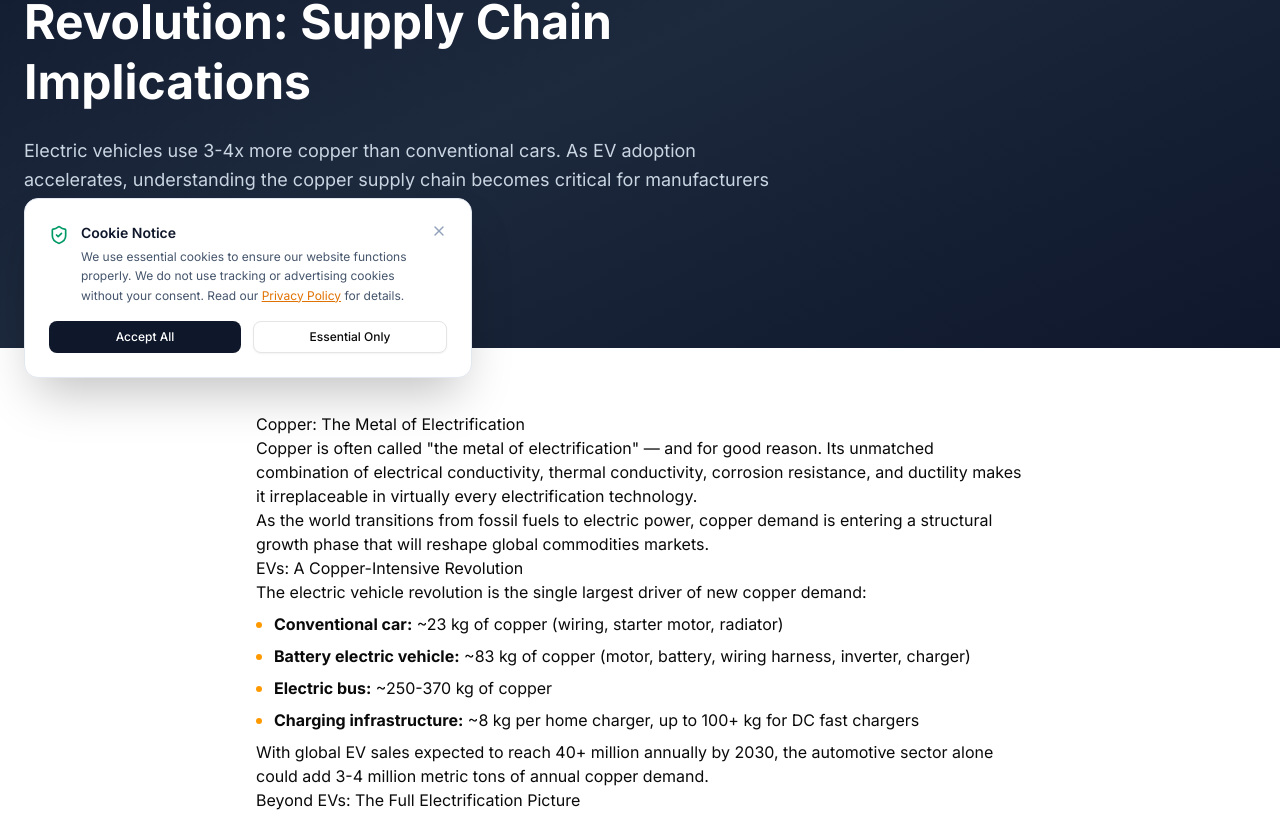
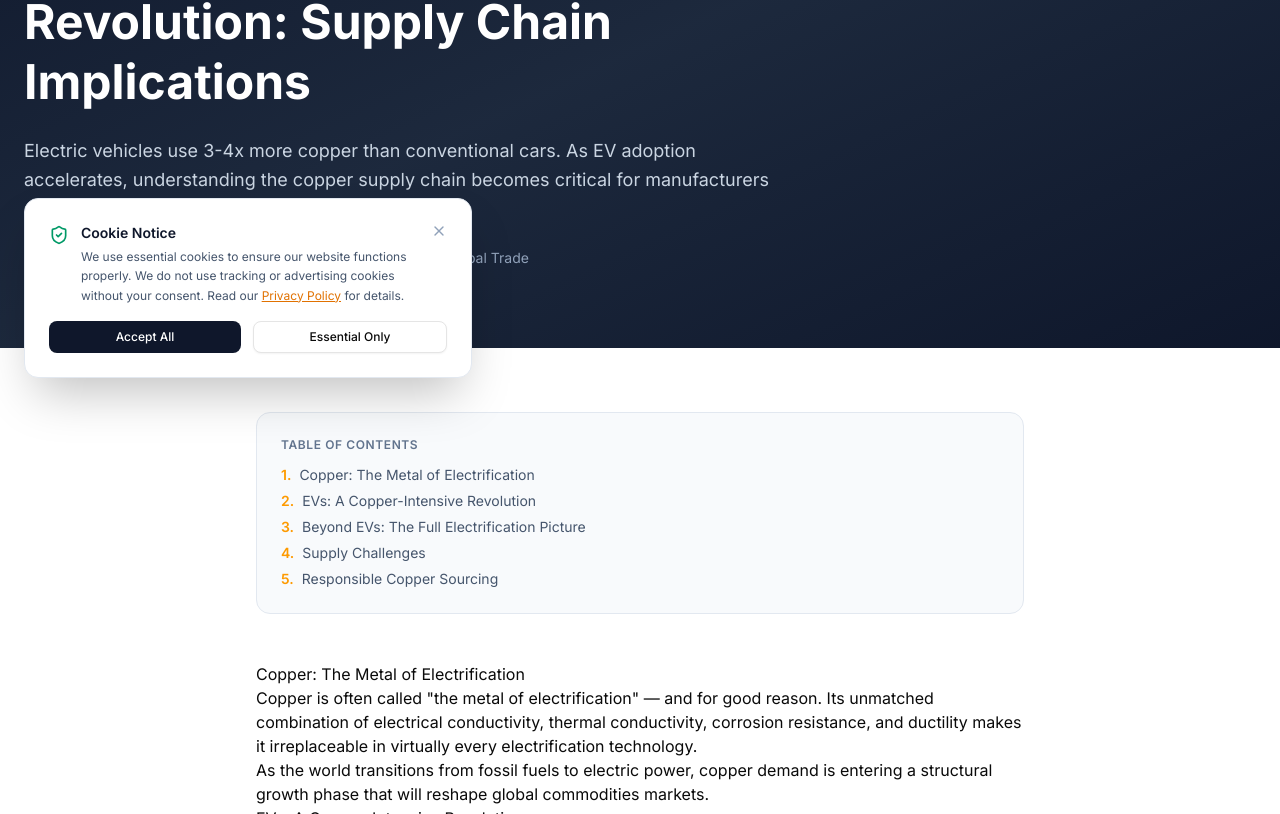
Before and after one commit to FacelessMedia/integrity-global-trade, a Next.js app: page /insights/copper-electric-vehicle-revolution in a window 1280 px wide. Shown: the part 398-1212 px from the top of the page. Built offline with nearby package versions, Linux system fonts and the light colour scheme; no server answers; a web font is replaced by a local one.

Commit message:
V2 batch 10: Table of contents + word count on blog posts, 62 pages

```diff
--- a/src/app/insights/[slug]/page.tsx
+++ b/src/app/insights/[slug]/page.tsx
@@ -86,9 +86,10 @@ export default async function BlogPostPage({ params }: PageProps) {
               {post.title}
             </h1>
             <p className="text-lg text-slate-300 leading-relaxed mb-6">{post.description}</p>
-            <div className="flex items-center gap-4 text-sm text-slate-400">
+            <div className="flex flex-wrap items-center gap-4 text-sm text-slate-400">
               <span className="flex items-center gap-1.5"><Calendar className="h-4 w-4" />{new Date(post.date).toLocaleDateString("en-US", { year: "numeric", month: "long", day: "numeric" })}</span>
               <span className="flex items-center gap-1.5"><Clock className="h-4 w-4" />{post.readTime}</span>
+              <span className="flex items-center gap-1.5">{post.content.split(/\s+/).length.toLocaleString()} words</span>
               <span className="flex items-center gap-1.5">By {post.author}</span>
             </div>
           </div>
@@ -99,6 +100,24 @@ export default async function BlogPostPage({ params }: PageProps) {
       <section className="py-16 bg-white">
         <div className="container mx-auto px-6">
           <div className="max-w-3xl mx-auto">
+            {/* Table of Contents */}
+            {(() => {
+              const headings = post.content.split("\n").filter((l) => l.trim().startsWith("## ")).map((l) => l.trim().replace("## ", ""));
+              if (headings.length < 3) return null;
+              return (
+                <nav className="mb-12 bg-slate-50 rounded-xl p-6 border border-slate-200">
+                  <div className="text-xs font-semibold text-slate-500 uppercase tracking-wider mb-3">Table of Contents</div>
+                  <ol className="space-y-1.5">
+                    {headings.map((h, i) => (
+                      <li key={i} className="text-sm text-slate-600 hover:text-amber-600 transition-colors">
+                        <span className="text-amber-500 font-semibold mr-2">{i + 1}.</span>{h}
+                      </li>
+                    ))}
+                  </ol>
+                </nav>
+              );
+            })()}
+
             <article className="prose prose-lg prose-slate max-w-none prose-headings:font-bold prose-headings:text-slate-900 prose-h2:text-2xl prose-h2:mt-10 prose-h2:mb-4 prose-h3:text-xl prose-h3:mt-8 prose-h3:mb-3 prose-p:leading-relaxed prose-p:text-slate-600 prose-strong:text-slate-800 prose-li:text-slate-600 prose-ul:my-4 prose-ol:my-4">
               {post.content.split("\n").map((line, i) => {
                 const trimmed = line.trim();
```
